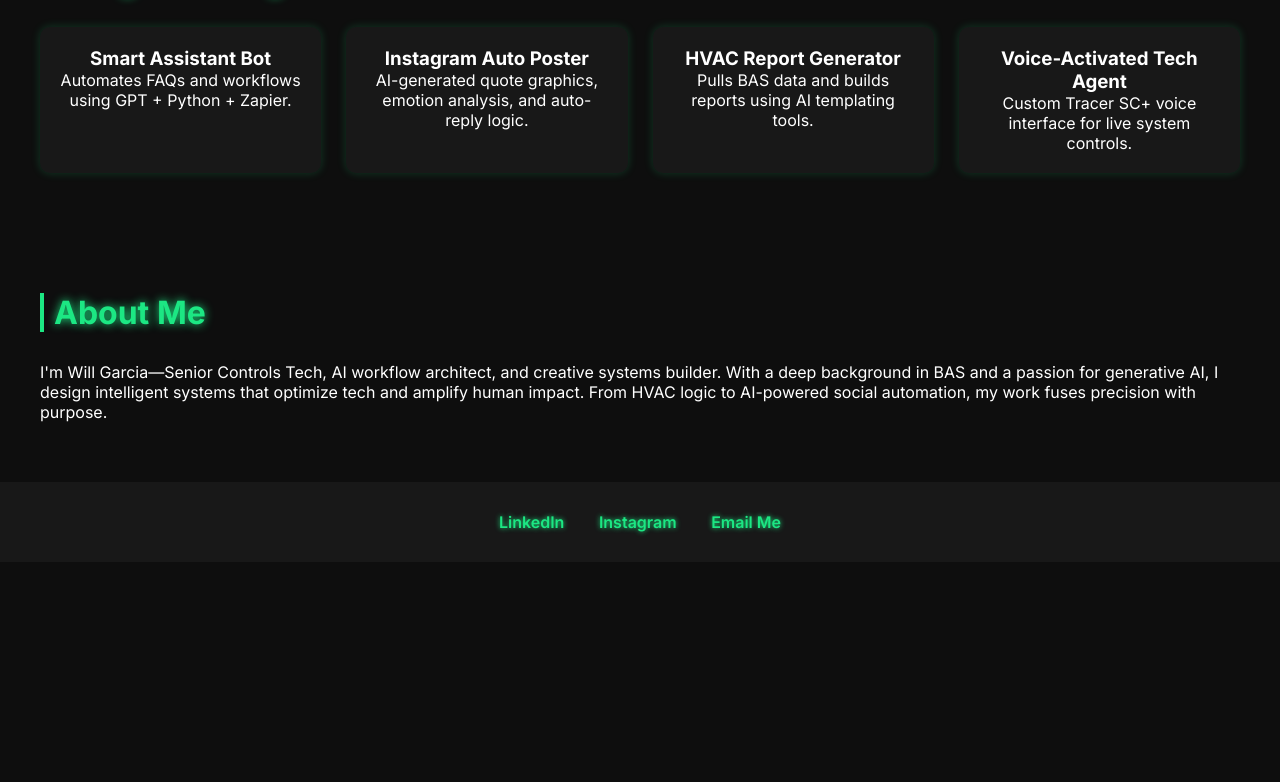
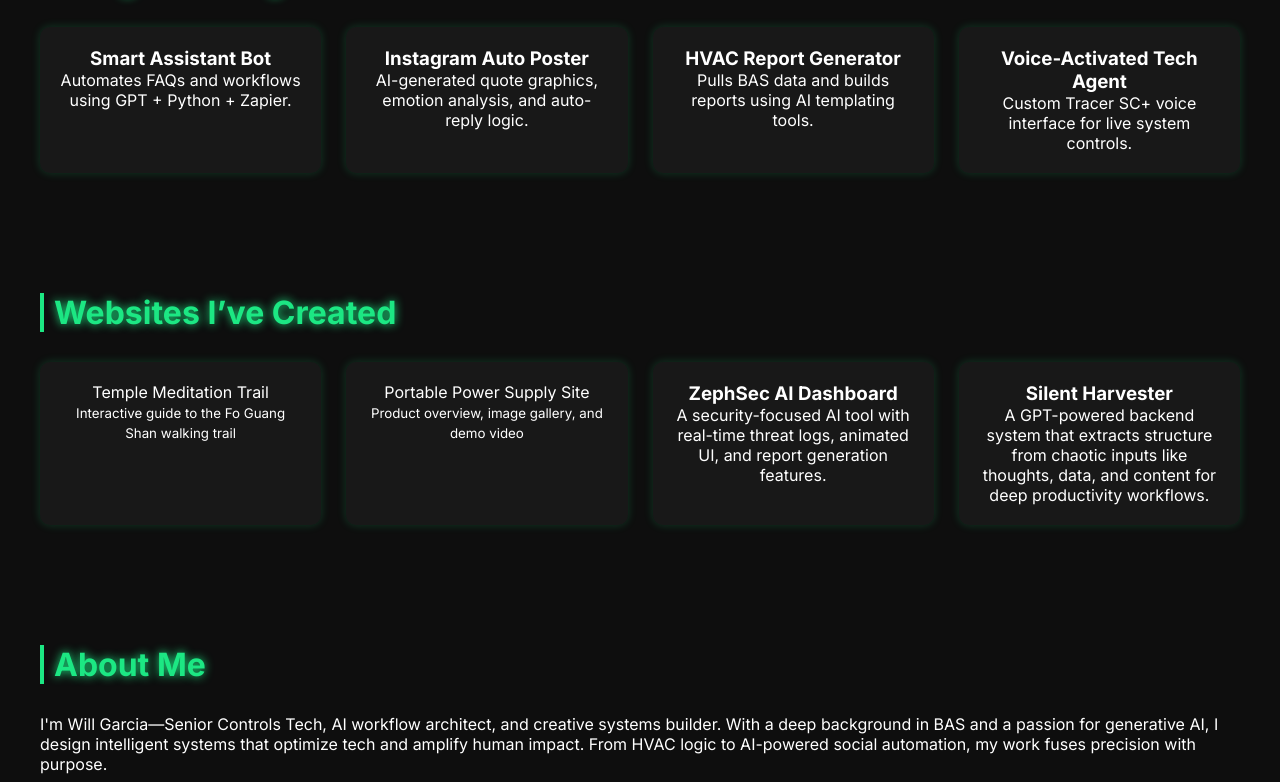
Before and after one commit to 92williamgarcia/Will-portfolio, a plain HTML site: page index.html in a window 1280 px wide. Shown: the part 1156-1938 px from the top of the page. Before the commit the page ends 1718 px from the top, so only its background shows below. Drawn offline with Linux system fonts and the light colour scheme.

Commit message:
Update index.html

```diff
--- a/index.html
+++ b/index.html
@@ -16,6 +16,7 @@
     p.subtitle { margin-top: 10px; font-size: 1.3rem; color: #ccc; }
     .btn { margin-top: 20px; padding: 10px 20px; background-color: #1CE783; color: #121212; border: none; cursor: pointer; font-weight: bold; transition: transform 0.2s, box-shadow 0.2s; box-shadow: 0 0 10px #1CE783; }
     .btn:hover { transform: scale(1.05); box-shadow: 0 0 20px #1CE783; }
+    .link-btn { position: fixed; bottom: 80px; right: 20px; z-index: 99; background-color: #0e0e0e; color: #1CE783; border: 2px solid #1CE783; }
     section { padding: 60px 40px; }
     h2.section-title { margin-bottom: 30px; font-size: 2rem; border-left: 4px solid #1CE783; padding-left: 10px; color: #1CE783; text-shadow: 0 0 10px #1CE783; }
     .cards { display: grid; grid-template-columns: repeat(auto-fill, minmax(250px, 1fr)); gap: 25px; }
@@ -28,14 +29,8 @@
       h1 { font-size: 2.5rem; }
       header { padding: 20px; align-items: center; }
     }
-    @keyframes fadeIn {
-      from { opacity: 0; }
-      to { opacity: 1; }
-    }
-    @keyframes slideUp {
-      from { transform: translateY(40px); opacity: 0; }
-      to { transform: translateY(0); opacity: 1; }
-    }
+    @keyframes fadeIn { from { opacity: 0; } to { opacity: 1; } }
+    @keyframes slideUp { from { transform: translateY(40px); opacity: 0; } to { transform: translateY(0); opacity: 1; } }
   </style>
 </head>
 <body>
@@ -68,6 +63,26 @@
     </div>
   </section>
 
+  <section id="websites">
+    <h2 class="section-title">Websites I’ve Created</h2>
+    <div class="cards">
+      <a class="card" href="https://68067d07496a5e6058f96a8d--meditationtrailfoguangshantemple.netlify.app" target="_blank">
+        Temple Meditation Trail<br><small>Interactive guide to the Fo Guang Shan walking trail</small>
+      </a>
+      <a class="card" href="https://92williamgarcia.github.io/LVPPS/" target="_blank">
+        Portable Power Supply Site<br><small>Product overview, image gallery, and demo video</small>
+      </a>
+      <div class="card">
+        <h3>ZephSec AI Dashboard</h3>
+        <p>A security-focused AI tool with real-time threat logs, animated UI, and report generation features.</p>
+      </div>
+      <div class="card">
+        <h3>Silent Harvester</h3>
+        <p>A GPT-powered backend system that extracts structure from chaotic inputs like thoughts, data, and content for deep productivity workflows.</p>
+      </div>
+    </div>
+  </section>
+
   <section>
     <h2 class="section-title">About Me</h2>
     <p>I'm Will Garcia—Senior Controls Tech, AI workflow architect, and creative systems builder. With a deep background in BAS and a passion for generative AI, I design intelligent systems that optimize tech and amplify human impact. From HVAC logic to AI-powered social automation, my work fuses precision with purpose.</p>
@@ -81,8 +96,9 @@
     </div>
   </footer>
 
-  <audio id="bg-music" src="bg-music.mp3" loop></audio>
+  <audio id="bg-music" src="bg-music.mp3" preload="auto" loop></audio>
   <button id="music-toggle" class="btn">Play Music</button>
+  <a href="https://68067d07496a5e6058f96a8d--meditationtrailfoguangshantemple.netlify.app" target="_blank" class="btn link-btn">Temple Trail</a>
 
   <script>
     const music = document.getElementById('bg-music');
@@ -95,14 +111,12 @@
         toggle.textContent = 'Play Music';
         toggle.style.backgroundColor = '#1CE783';
       } else {
-        music.play();
+        music.play().catch(e => console.log('Playback blocked:', e));
         toggle.textContent = 'Pause Music';
         toggle.style.backgroundColor = '#0e0e0e';
       }
       isPlaying = !isPlaying;
     });
-
-    music.pause();
   </script>
 </body>
 </html>
```
